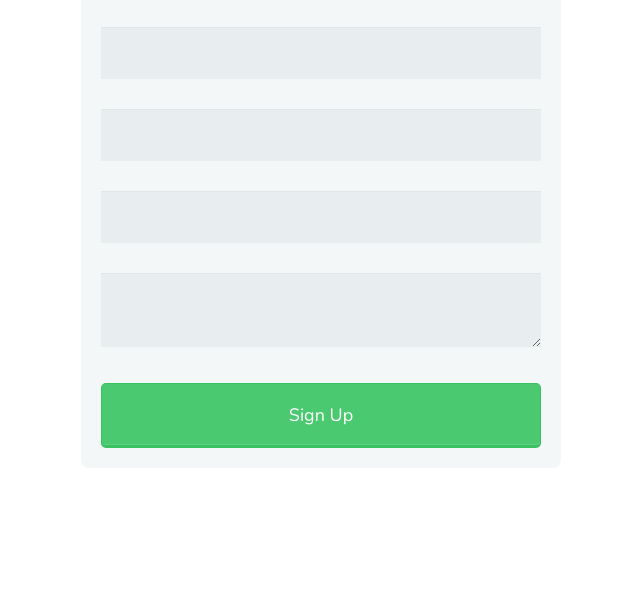
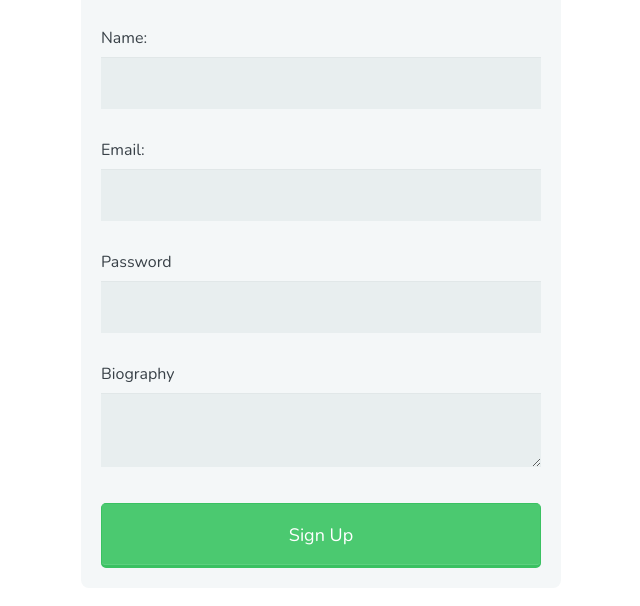
Before and after one commit to gutiluis/html-form-template, a plain HTML site: page index.html in a window 1280 px wide. Shown: the part 66-672 px from the top of the page, without its empty margins (319-959 px from the left). Drawn offline with nearby package versions, Linux system fonts and the light colour scheme.

Commit message:
Add files via upload

```diff
--- a/index.html
+++ b/index.html
@@ -14,10 +14,16 @@
 
           <h1>Sign Up</h1>
 
+          <label for="name">Name:</label>
           <input type="text" id="name" name="user_name">
+
+          <label for="mail">Email:</label>
           <input type="email" id="mail" name="user_mail">
+
+          <label for="password">Password</label>
           <input type="password" id="password" name="user_password">
 
+          <label for="bio">Biography</label>
           <textarea id="bio" name="user_bio"></textarea>
 
           <button type="submit">Sign Up</button>
```
